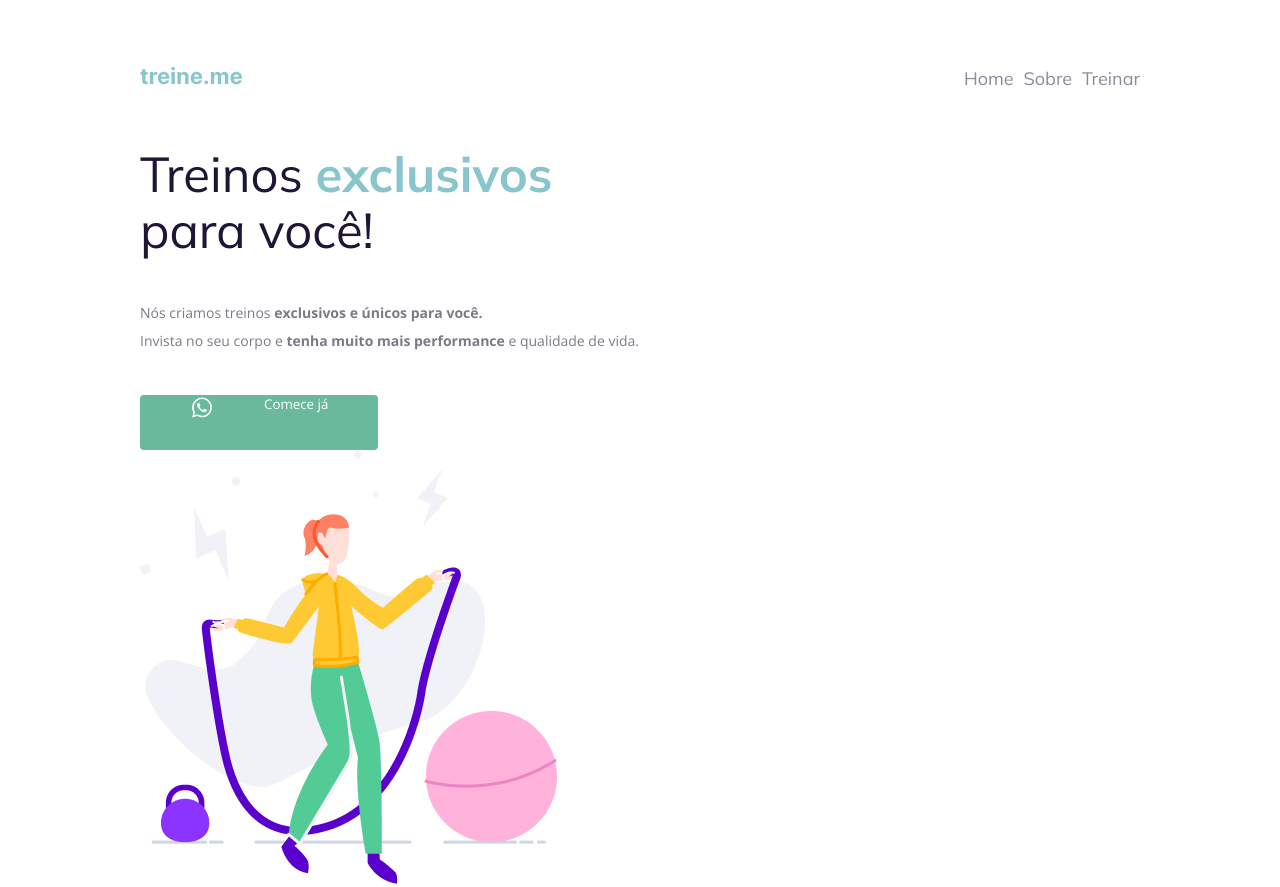
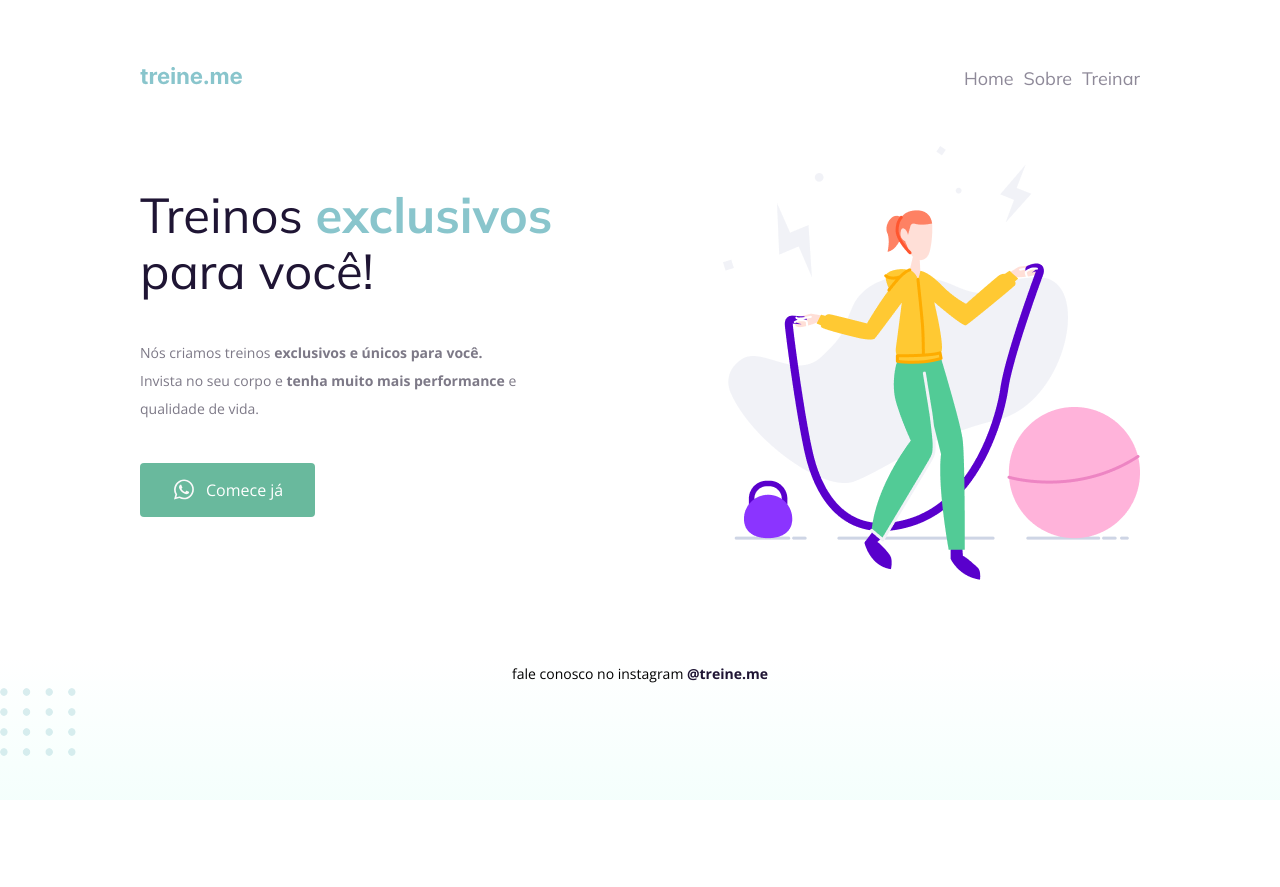
Before and after one commit to JhTn-P/Treine, a plain HTML site: page index.html in a window 1280 px wide. Shown: the top 887 px of the page. After the commit the page ends 800 px from the top, so only its background shows below. Drawn offline with nearby package versions, Linux system fonts and the light colour scheme.

Commit message:
Retirei a img principal de dentro da section e conclui o css da tag main

```diff
--- a/index.html
+++ b/index.html
@@ -42,11 +42,9 @@
           <img src="images/whats.svg" alt="Ícone do whatsapp">
           Comece já
         </button>
-
-        <img src="images/img.png" alt="Desenho de uma mulher pulando corta numa academia.">
-
       </section>
 
+      <img src="images/img.png" alt="Desenho de uma mulher pulando corta numa academia.">
     </main>
 
     <footer>
--- a/style.css
+++ b/style.css
@@ -48,42 +48,51 @@ ul {
   font-family: "Mulish", sans-serif;
 }
 
+main {
+  display: flex;
+  justify-content: space-between;
+}
+
 h1 {
   font-size: 49px;
   line-height: 56px;
   color: #1F1534;
 
-  font-weight: normal;
+  font-weight: 400;
 
   width: 490px;
 }
 
 h1 span {
   color: #89c5cc;
-  font-weight: bold;
+  font-weight: 700;
 }
 
 section p {
+  font-family: "Open Sans", sans-serif;
   font-size: 14px;
   line-height: 28px;
   color: #7d7987;
-
+  font-weight: 400;
   margin: 40px 0;
+  width: 438px;
 }
 
 button {
   color: white;
   font-family: "Open Sans", sans-serif;
+  font-size: 16px;
 
   background: #69B99D;
-  border: 0;
-  padding: 0 50px 30px;
+  border: 0px;
+  border-radius: 4px;
+
+  padding: 14px 32px 15px;
 
   display: flex;
-  justify-content: space-around;
-  gap: 50px;
-
-  border-radius: 4px;
+  justify-content: center;
+  align-items: center;
+  gap: 10px;
 
   cursor: pointer;
 }
```
